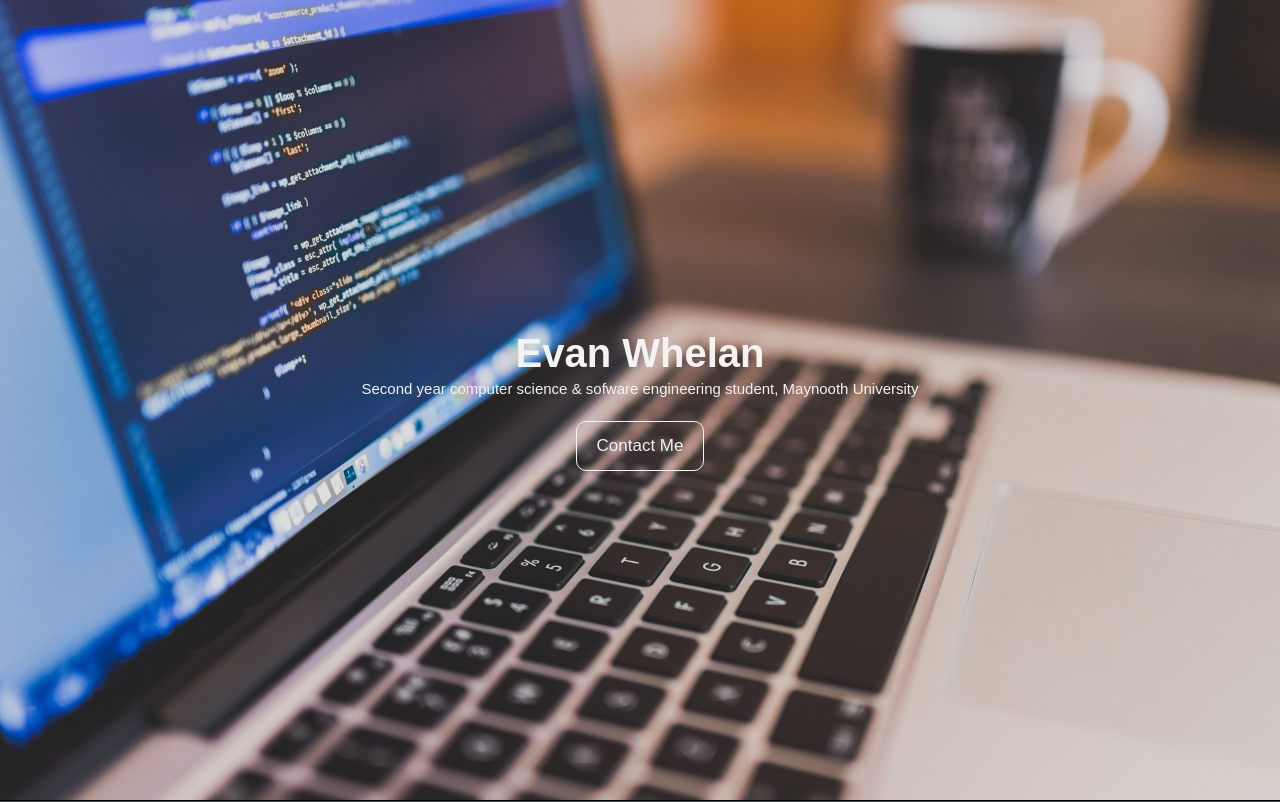
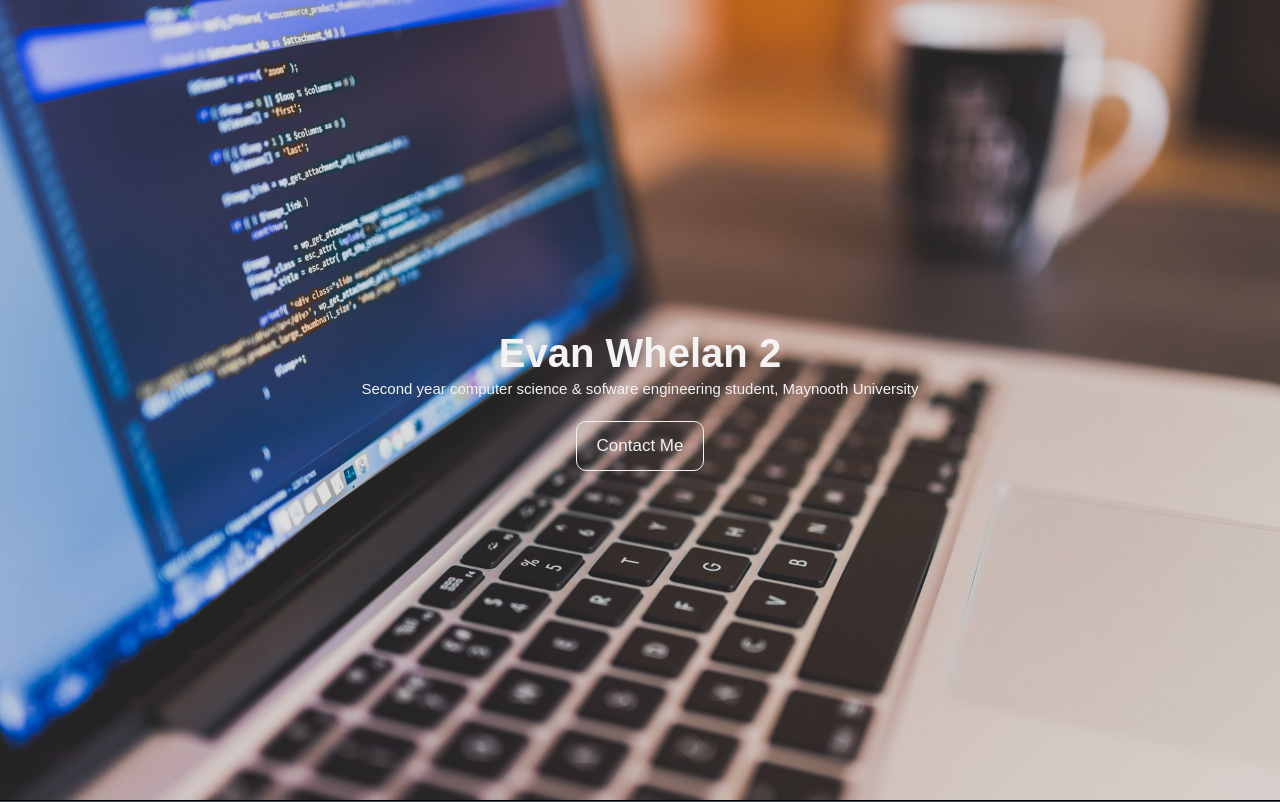
Before and after one commit to EvanWhelan/Portfolio-Draft, a plain HTML site: page index.html in a window 1280 px wide. Shown: the top 802 px of the page. Drawn offline with Linux system fonts and the light colour scheme.

Commit message:
edited title

```diff
--- a/index.html
+++ b/index.html
@@ -12,7 +12,7 @@
 
 <body>
   <header id="showcase">
-    <h1>Evan Whelan</h1>
+    <h1>Evan Whelan 2</h1>
     <p>
       Second year computer science & sofware engineering student, Maynooth University
     </p>
```
